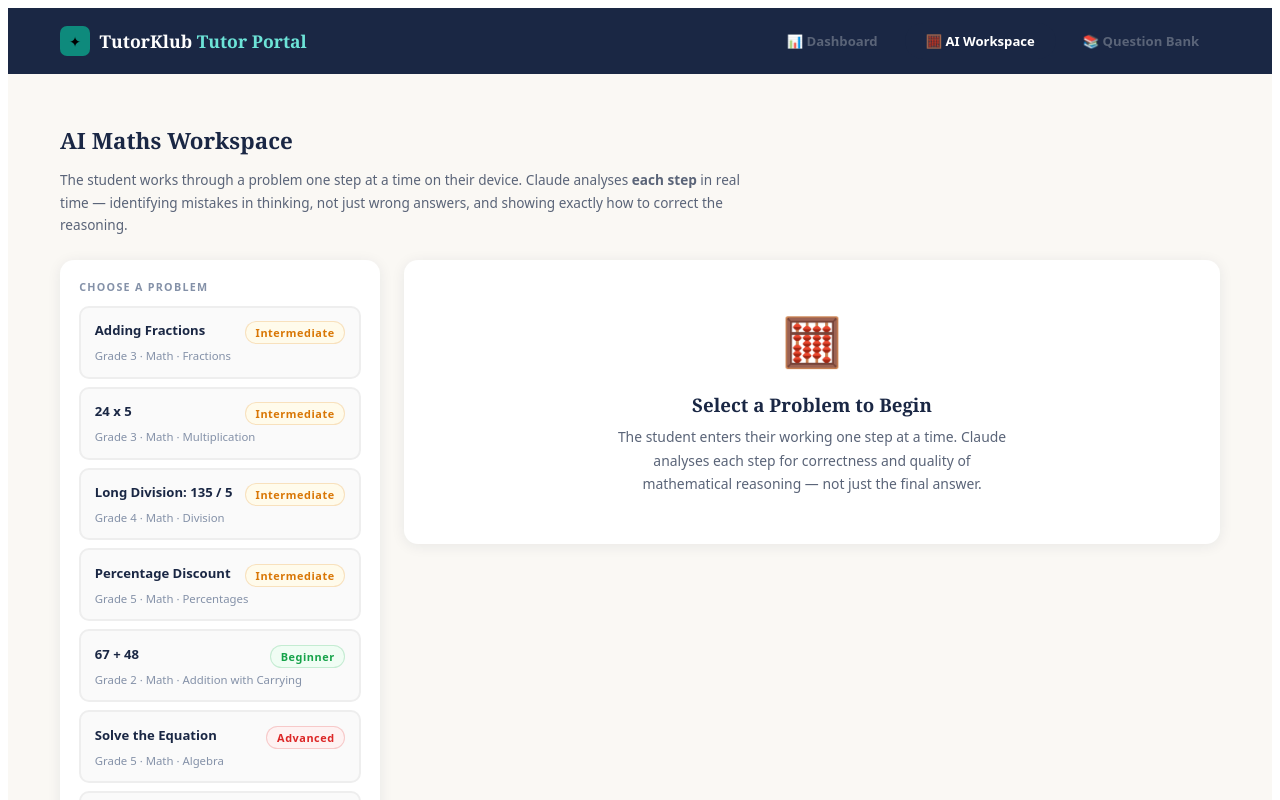
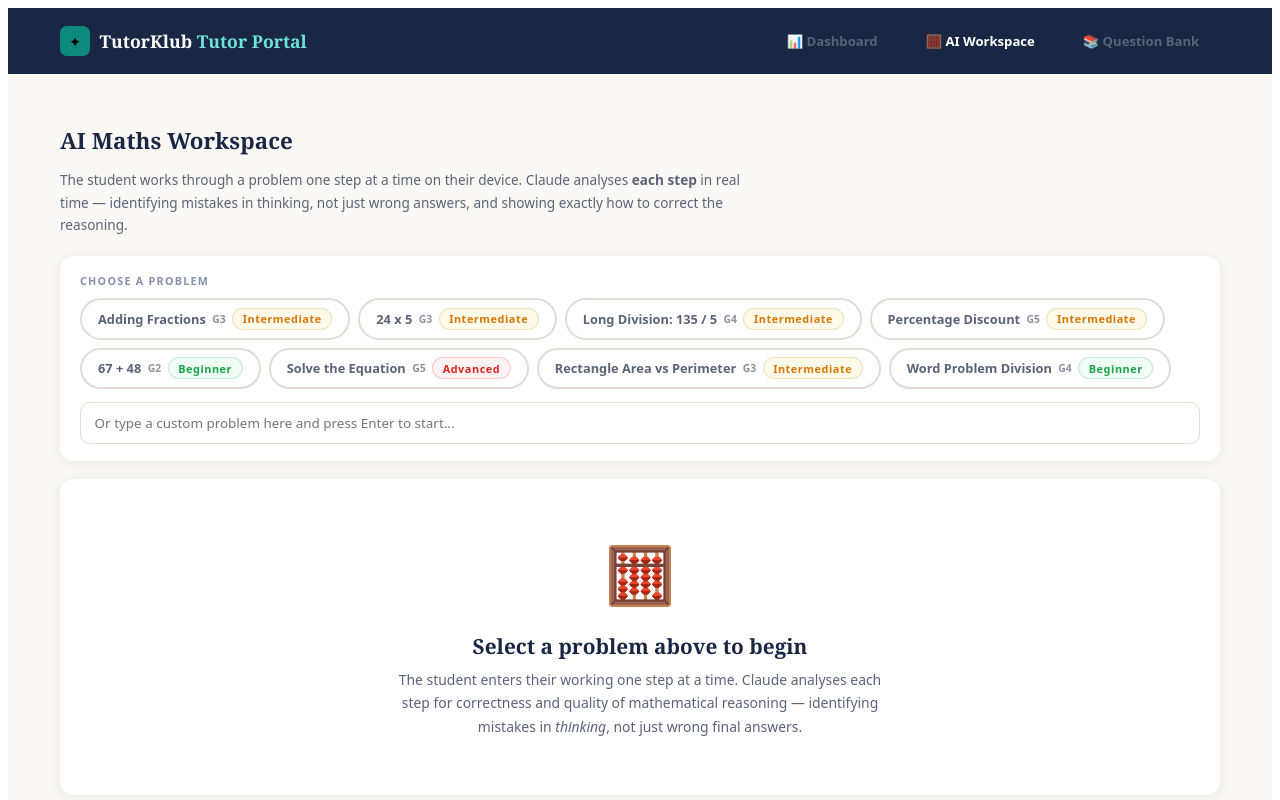
Before and after one commit to rajeshwariraman/tutorklub-portal, a React (Vite) app: page / in a window 1280 px wide. Both pictures are taken after a click on the button "🧮 AI Workspace". Shown: the top 800 px of the page. Built offline with nearby package versions, Linux system fonts and the light colour scheme.

Commit message:
Add files via upload

```diff
--- a/components/TutorKlub_Dashboard.jsx
+++ b/components/TutorKlub_Dashboard.jsx
@@ -491,39 +491,50 @@
     {/* ── AI WORKSPACE ── */}
     {tab==="workspace"&&(
     <div style={{maxWidth:1160,margin:"0 auto",padding:"2rem 1.5rem"}}>
-      <div style={{marginBottom:"1.5rem"}}>
+
+      {/* Header */}
+      <div style={{marginBottom:"1.25rem"}}>
         <h2 style={{fontFamily:"Georgia,serif",fontSize:"1.4rem",color:C.navy,marginBottom:"0.3rem"}}>AI Maths Workspace</h2>
-        <p style={{fontSize:"0.85rem",color:C.muted,maxWidth:680,lineHeight:1.65}}>The student works through a problem one step at a time on their device. Claude analyses <strong>each step</strong> in real time — identifying mistakes in thinking, not just wrong answers, and showing exactly how to correct the reasoning.</p>
+        <p style={{fontSize:"0.85rem",color:C.muted,maxWidth:700,lineHeight:1.65}}>
+          The student works through a problem one step at a time on their device. Claude analyses <strong>each step</strong> in real time — identifying mistakes in thinking, not just wrong answers, and showing exactly how to correct the reasoning.
+        </p>
       </div>
 
-      <div style={{display:"grid",gridTemplateColumns:"320px 1fr",gap:"1.5rem",alignItems:"flex-start"}}>
-        <div>
-          <div style={{background:C.white,borderRadius:14,padding:"1.2rem",boxShadow:"0 2px 14px rgba(26,39,68,0.08)",marginBottom:"1rem"}}>
-            <div style={{fontSize:"0.67rem",fontWeight:700,textTransform:"uppercase",letterSpacing:"0.12em",color:C.soft,marginBottom:"0.75rem"}}>Choose a Problem</div>
+      {/* Problem picker — horizontal scrolling pill row */}
+      <div style={{background:C.white,borderRadius:14,padding:"1.1rem 1.25rem",marginBottom:"1.1rem",boxShadow:"0 2px 14px rgba(26,39,68,0.07)"}}>
+        <div style={{fontSize:"0.67rem",fontWeight:700,textTransform:"uppercase",letterSpacing:"0.12em",color:C.soft,marginBottom:"0.65rem"}}>Choose a Problem</div>
+        <div style={{display:"flex",gap:"0.5rem",flexWrap:"wrap"}}>
           {WORKSPACE_PROBLEMS.map(p=>(
-            <div key={p.id} onClick={()=>{setSelectedProblem(p);resetWorkspace();setCustomProblem("");}}
-              style={{padding:"0.85rem",borderRadius:10,marginBottom:"0.5rem",cursor:"pointer",border:`2px solid ${selectedProblem?.id===p.id?C.teal:"#eee"}`,background:selectedProblem?.id===p.id?C.tealL:"#fafafa",transition:"all 0.18s"}}>
-              <div style={{display:"flex",justifyContent:"space-between",alignItems:"flex-start",gap:"0.5rem",marginBottom:"0.25rem"}}>
-                <span style={{fontSize:"0.82rem",fontWeight:700,color:C.navy,lineHeight:1.4}}>{p.title}</span>
+          <button key={p.id}
+            onClick={()=>{setSelectedProblem(p);resetWorkspace();setCustomProblem("");}}
+            style={{padding:"0.45rem 1rem",borderRadius:50,border:`2px solid ${selectedProblem?.id===p.id?C.teal:"#e0ddd6"}`,background:selectedProblem?.id===p.id?C.tealL:"transparent",cursor:"pointer",fontFamily:"inherit",fontSize:"0.8rem",fontWeight:700,color:selectedProblem?.id===p.id?C.teal:C.muted,transition:"all 0.18s",display:"flex",alignItems:"center",gap:"0.4rem",whiteSpace:"nowrap"}}>
+            {p.title}
+            <span style={{fontSize:"0.65rem",opacity:0.7}}>G{p.grade}</span>
             <Badge label={p.difficulty} type="diff"/>
+          </button>))}
         </div>
-              <div style={{fontSize:"0.71rem",color:C.soft}}>Grade {p.grade} · {p.subject} · {p.topic}</div>
-            </div>))}
-          </div>
-          <div style={{background:C.white,borderRadius:14,padding:"1.2rem",boxShadow:"0 2px 14px rgba(26,39,68,0.08)"}}>
-            <div style={{fontSize:"0.67rem",fontWeight:700,textTransform:"uppercase",letterSpacing:"0.12em",color:C.soft,marginBottom:"0.75rem"}}>Or Enter a Custom Problem</div>
-            <textarea value={customProblem} onChange={e=>{setCustomProblem(e.target.value);setSelectedProblem(null);resetWorkspace();}}
-              placeholder="Type any maths problem here..."
-              style={{width:"100%",minHeight:85,padding:"0.75rem",border:"1.5px solid #e0ddd6",borderRadius:8,fontFamily:"inherit",fontSize:"0.84rem",resize:"vertical",boxSizing:"border-box",outline:"none",lineHeight:1.6}}/>
+        {/* Custom problem inline */}
+        <div style={{marginTop:"0.85rem",display:"flex",gap:"0.75rem",alignItems:"flex-start"}}>
+          <textarea value={customProblem}
+            onChange={e=>{setCustomProblem(e.target.value);setSelectedProblem(null);resetWorkspace();}}
+            placeholder="Or type a custom problem here and press Enter to start..."
+            rows={1}
+            style={{flex:1,padding:"0.6rem 0.85rem",border:"1.5px solid #e0ddd6",borderRadius:10,fontFamily:"inherit",fontSize:"0.84rem",resize:"none",boxSizing:"border-box",outline:"none",lineHeight:1.5}}/>
+          {customProblem.trim()&&(
+          <button onClick={()=>{resetWorkspace();}}
+            style={{background:C.teal,color:C.white,border:"none",borderRadius:50,padding:"0.6rem 1.25rem",fontSize:"0.82rem",fontWeight:700,cursor:"pointer",whiteSpace:"nowrap",fontFamily:"inherit"}}>
+            Use This →
+          </button>)}
         </div>
       </div>
 
+      {/* Full-width workspace */}
       <div>
         {!activeProblemText&&(
-          <div style={{background:C.white,borderRadius:14,padding:"3rem 2rem",textAlign:"center",boxShadow:"0 2px 14px rgba(26,39,68,0.08)"}}>
-            <div style={{fontSize:"3rem",marginBottom:"1rem"}}>🧮</div>
-            <h3 style={{fontFamily:"Georgia,serif",color:C.navy,marginBottom:"0.5rem"}}>Select a Problem to Begin</h3>
-            <p style={{fontSize:"0.87rem",color:C.muted,lineHeight:1.7,maxWidth:400,margin:"0 auto"}}>The student enters their working one step at a time. Claude analyses each step for correctness and quality of mathematical reasoning — not just the final answer.</p>
+        <div style={{background:C.white,borderRadius:14,padding:"3.5rem 2rem",textAlign:"center",boxShadow:"0 2px 14px rgba(26,39,68,0.08)"}}>
+          <div style={{fontSize:"3.5rem",marginBottom:"1rem"}}>🧮</div>
+          <h3 style={{fontFamily:"Georgia,serif",fontSize:"1.3rem",color:C.navy,marginBottom:"0.5rem"}}>Select a problem above to begin</h3>
+          <p style={{fontSize:"0.87rem",color:C.muted,lineHeight:1.7,maxWidth:500,margin:"0 auto"}}>The student enters their working one step at a time. Claude analyses each step for correctness and quality of mathematical reasoning — identifying mistakes in <em>thinking</em>, not just wrong final answers.</p>
         </div>)}
 
           {activeProblemText&&(<>
@@ -618,7 +629,6 @@
             </div>)}
           </>)}
       </div>
-      </div>
     </div>)}
 
     {/* ── QUESTION BANK ── */}
```
Lines whose indentation alone changed are shown as unchanged.
